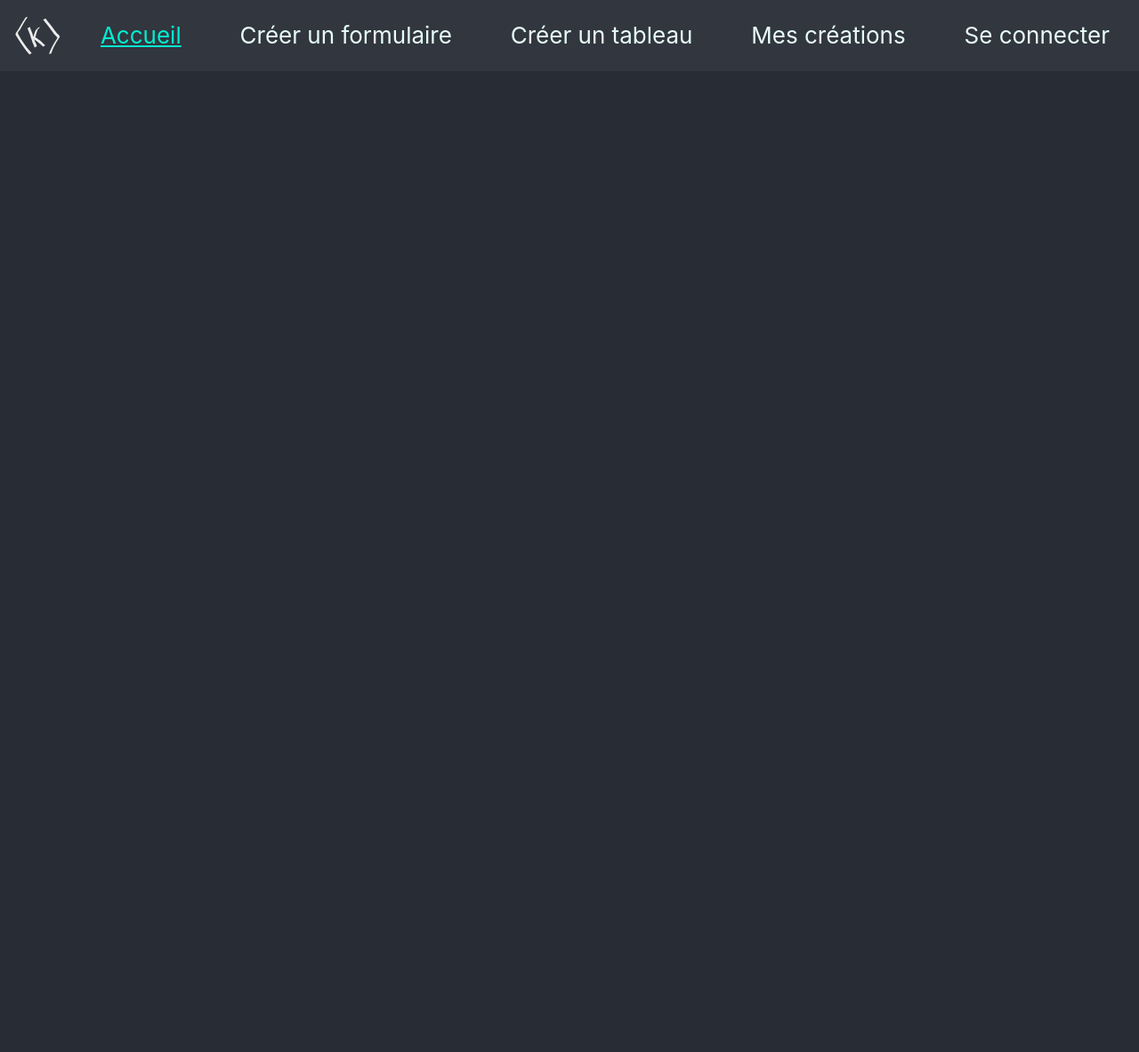
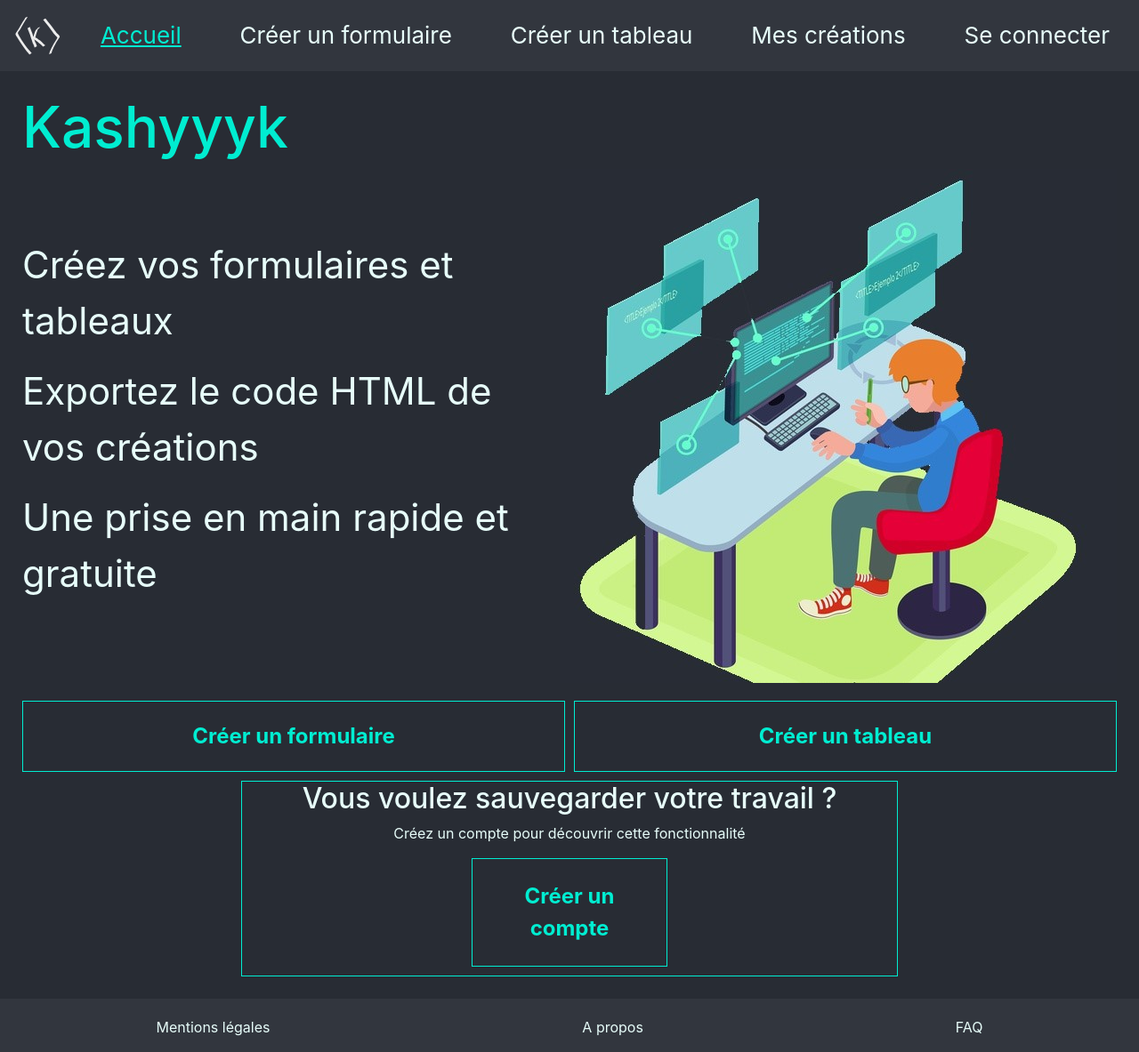
Before and after one commit to eriwyn/kashyyyk, a React (Create React App) app: page /Accueil in a window 1280 px wide. Shown: the whole page at 89% size. Before the commit the page ends 800 px from the top, so only its background shows below. Built offline with nearby package versions, Linux system fonts and the light colour scheme.

Commit message:
qq petites corrections des liens et de css

```diff
--- a/src/components/App.js
+++ b/src/components/App.js
@@ -21,7 +21,7 @@ export default function App(){
   return <div>
     <Header/>
     <Switch>
-      <Route exact path="/" component={Home}/>
+      <Route exact path="/Accueil" component={Home}/>
       <Route exact path="/creation-formulaire" component={CreateForm}/>
       <Route exact path="/creation-tableau" component={CreateTable}/>
       <Route exact path="/mes-creations" component={MyCreations}/>
--- a/src/components/Header.js
+++ b/src/components/Header.js
@@ -26,7 +26,7 @@ function Header(props){
     <Link to="/Accueil" className="Navbar__Link logo"><img src="logo.svg" id="logo" alt="Kashyyyk" /></Link>
     <nav className="Navbar__Items">
       <ul>
-        <li><NavLink to=""  activeClassName='active'>Accueil</NavLink></li>
+        <li><NavLink to="/Accueil"  activeClassName='active'>Accueil</NavLink></li>
         <li><NavLink to="/creation-formulaire"  activeClassName="active">Créer un formulaire</NavLink></li>
         <li><NavLink to="/creation-tableau" activeClassName="active">Créer un tableau</NavLink></li>
         <li><NavLink to="/mes-creations"  activeClassName="active">Mes créations</NavLink></li>
--- a/src/components/pages/About.js
+++ b/src/components/pages/About.js
@@ -2,20 +2,20 @@ import React  from 'react';
 
 export default function  About(){
     return  <main className="mainPage" >
-      <h2>A Propos</h2>
-      <div>
+      <h1>A Propos</h1>
+      <article className="article">
         <h2>Qui sommes nous?</h2>
         <p>Nous sommes un groupe de 2 étudiants en licence pro en mmi-développement web à l'IUT de Haguenau.</p>
         {/* <img src="#"/> */}
-      </div>
-      <div>
+      </article>
+      <article className="article">
         <h2>Notre projet</h2>
         <p>Dans le cadre de notre licence nous avions pour objectif de réaliser une application web accessible et responsive permettant
         facilement au plus grand nombre de personnes de créer des éléments courants d'une page web. La réalisation de cette application nous a permis de gagner en maturité pour ce qui est de la gestion
         d'un projet web de taille conséquente et nous aura égalemet permis de nous former à une nouvelle technologie: react.</p>
         <p>La réalisation de ce projet nous a permis de faire face aux nombreuses étapes de reflexion et de conception d'une application web.</p>
         <p>Certaines de ces étapes étaient nouvelles pour nous. Nous avons donc pu parfaire notre apprentissage de la réalisation d'application web </p>
-      </div>
+      </article>
 
     </main>
 
--- a/src/components/pages/Home.js
+++ b/src/components/pages/Home.js
@@ -15,13 +15,13 @@ export default function Home (){
       <img src="dessin.jpg" alt="développement web"/>
     </div>
     <div className="divButton">
-        <GhostButton lien="/formulaire" text="Créer un formulaire"/>
-        <GhostButton lien="#" text="Créer un tableau"/>
+        <GhostButton lien="/creation-formulaire" text="Créer un formulaire"/>
+        <GhostButton lien="creation-tableau" text="Créer un tableau"/>
     </div>
     <div className="divCompteAccueil">
       <h2 className="h2AccueilCompte">Vous voulez sauvegarder votre travail ?</h2>
       <p>Créez un compte pour découvrir cette fonctionnalité</p>
-      <GhostButton lien="#" text="Créer un compte"/>
+      <GhostButton lien="/connect" text="Créer un compte"/>
     </div>
   </main>
 }
--- a/src/components/pages/Legal.js
+++ b/src/components/pages/Legal.js
@@ -1,8 +1,9 @@
 import React  from 'react';
+import './../../css/pages/footerPages.scss'
 
 export default function Legal (){
   return  <main className="mainPage">
-    <h2>Informations légales</h2>
+    <h1>Informations légales</h1>
     <h3>1. Présentation du site.</h3>
     <p>En vertu de l'article 6 de la loi n° 2004-575 du 21 juin 2004 pour la confiance dans l'économie numérique, il est précisé aux utilisateurs du site <a href="http://www.kashyyyk.stark.mmi-unistra.fr/">www.kashyyyk.stark.mmi-unistra.fr</a> l'identité des différents intervenants dans le cadre de sa réalisation et de son suivi :</p>
     <p><strong>Propriétaire</strong> : valentin stark –  – 64 chemin long haguenau<br />
--- a/src/components/pages/MyCreations.js
+++ b/src/components/pages/MyCreations.js
@@ -66,7 +66,7 @@ export default function MyCreations(props){
                             <td data-label="Nom du projet">{creation.name}</td>
                             <td data-label="créé le ">{date}</td>
                             <td data-label="Dernière modification">{creation.updated_at}</td>
-                            <td data-label="Modification"><Link to={"/"+type } params={{"id":creation.id}} className="iconeWhite"><FontAwesomeIcon icon={faEdit}></FontAwesomeIcon></Link></td>
+                            <td data-label="Modification"><Link to={"/creation-"+type } params={{"id":creation.id}} className="iconeWhite"><FontAwesomeIcon icon={faEdit}></FontAwesomeIcon></Link></td>
                             <td data-label="Suppression"><span  onClick={event=>showModal(event,id)} className="iconeRed"><FontAwesomeIcon  icon={faTrash}></FontAwesomeIcon></span></td>
                         </tr>
                     )
--- a/src/css/pages/footerPages.scss
+++ b/src/css/pages/footerPages.scss
@@ -15,3 +15,7 @@
 .article{
     border-bottom:3px solid $colorHeaderFooter;
 }
+
+h1{
+    color:$colorBleuClair;
+}
--- a/src/css/pages/home.scss
+++ b/src/css/pages/home.scss
@@ -61,3 +61,11 @@ h1{
     flex-direction: column;
   }
 }
+
+a:hover{
+  text-decoration: none;
+}
+
+.active:hover{
+  text-decoration: underline;
+}
```
